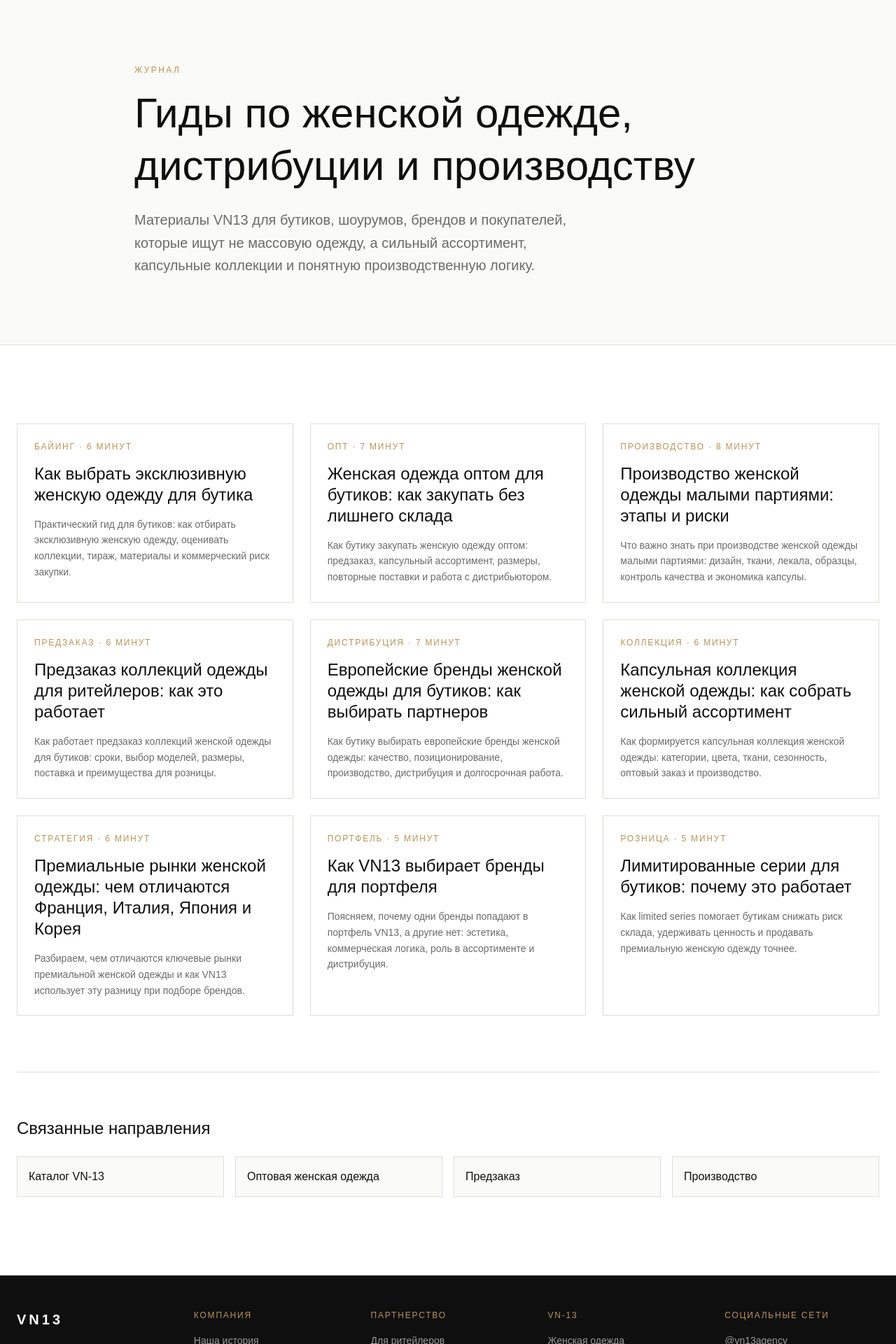
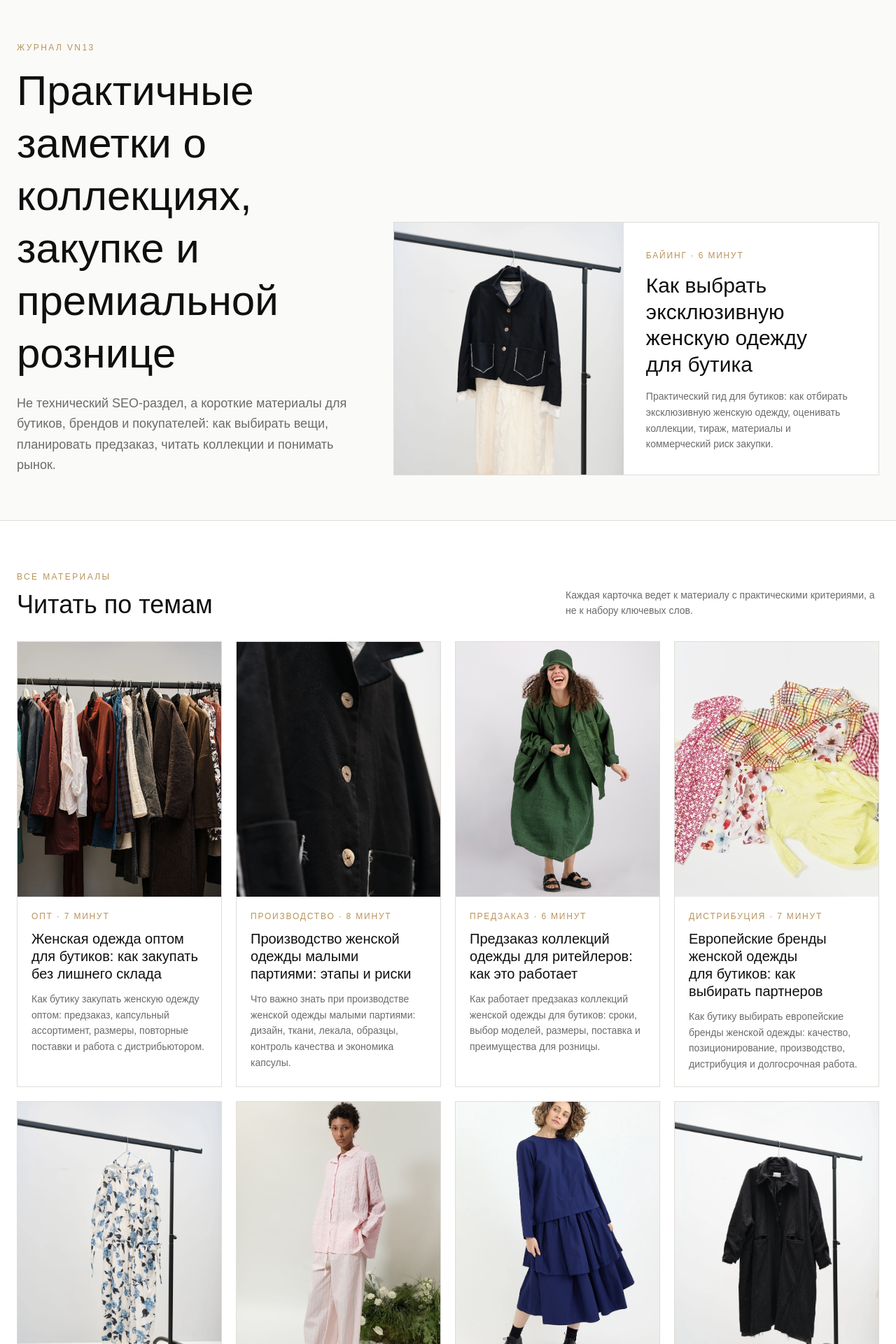
Before and after one commit to coffeeshop13/vn-13, a Next.js app: page /journal in a window 1280 px wide. Shown: the part 100-2020 px from the top of the page at 70% size. Built offline with nearby package versions, Linux system fonts and the light colour scheme.

Commit message:
Refresh journal with editorial cards

```diff
--- a/app/journal/page.tsx
+++ b/app/journal/page.tsx
@@ -1,4 +1,5 @@
 import type { Metadata } from 'next'
+import Image from 'next/image'
 import Link from 'next/link'
 import Header from '@/components/Header'
 import Footer from '@/components/Footer'
@@ -14,47 +15,107 @@ export const metadata: Metadata = createMetadata({
 })
 
 export default function JournalPage() {
+  const [featuredArticle, ...articles] = journalArticles
+
   return (
     <main>
       <Header />
-      <section className="pt-32 pb-16 md:pt-48 md:pb-24 px-6" style={{ backgroundColor: '#fafaf8' }}>
-        <div className="max-w-4xl mx-auto">
+      <section className="pt-28 pb-12 md:pt-40 md:pb-16 px-6" style={{ backgroundColor: '#fafaf8' }}>
+        <div className="max-w-7xl mx-auto">
+          <div className="grid lg:grid-cols-[0.82fr_1.18fr] gap-10 lg:gap-14 items-end">
+            <div>
               <p className="text-xs tracking-[0.2em] uppercase mb-4" style={{ color: '#b8935a' }}>
-            Журнал
+                Журнал VN13
               </p>
-          <h1 className="text-5xl md:text-6xl font-light leading-tight mb-6 text-balance" style={{ color: '#0f0f0f' }}>
-            Гиды по женской одежде, дистрибуции и производству
+              <h1 className="text-4xl md:text-6xl font-light leading-tight mb-5 text-balance" style={{ color: '#0f0f0f' }}>
+                Практичные заметки о коллекциях, закупке и премиальной рознице
               </h1>
-          <p className="text-lg md:text-xl max-w-2xl leading-relaxed" style={{ color: '#6b6b6b' }}>
-            Материалы VN13 для бутиков, шоурумов, брендов и покупателей, которые ищут не массовую одежду, а сильный ассортимент, капсульные коллекции и понятную производственную логику.
+              <p className="text-base md:text-lg max-w-2xl leading-relaxed" style={{ color: '#6b6b6b' }}>
+                Не технический SEO-раздел, а короткие материалы для бутиков, брендов и покупателей: как выбирать вещи, планировать предзаказ, читать коллекции и понимать рынок.
               </p>
+            </div>
+
+            <Link href={`/journal/${featuredArticle.slug}`} className="group block">
+              <article className="grid sm:grid-cols-[0.9fr_1fr] bg-white" style={{ border: '1px solid #e0ddd8' }}>
+                <div className="relative overflow-hidden bg-[#f6f2ec] min-h-[280px] sm:min-h-[360px]">
+                  <Image
+                    src={featuredArticle.imageSrc}
+                    alt={featuredArticle.imageAlt}
+                    fill
+                    priority
+                    sizes="(max-width: 1024px) 100vw, 34vw"
+                    className="object-cover transition-transform duration-500 group-hover:scale-105"
+                  />
+                </div>
+                <div className="p-6 md:p-8 flex flex-col justify-end">
+                  <p className="text-xs tracking-[0.15em] uppercase mb-4" style={{ color: '#b8935a' }}>
+                    {featuredArticle.category} · {featuredArticle.readingTime}
+                  </p>
+                  <h2 className="text-2xl md:text-3xl font-light leading-tight mb-4 text-balance" style={{ color: '#0f0f0f' }}>
+                    {featuredArticle.title}
+                  </h2>
+                  <p className="text-sm leading-relaxed" style={{ color: '#6b6b6b' }}>
+                    {featuredArticle.description}
+                  </p>
+                </div>
+              </article>
+            </Link>
+          </div>
         </div>
       </section>
 
       <section style={{ borderTop: '1px solid #e0ddd8', backgroundColor: '#fff' }}>
-        <div className="max-w-7xl mx-auto px-6 py-20 md:py-28">
-          <div className="grid md:grid-cols-2 lg:grid-cols-3 gap-6">
-            {journalArticles.map((article) => (
+        <div className="max-w-7xl mx-auto px-6 py-14 md:py-18">
+          <div className="flex flex-col md:flex-row md:items-end md:justify-between gap-5 mb-8">
+            <div>
+              <p className="text-xs tracking-[0.2em] uppercase mb-3" style={{ color: '#b8935a' }}>
+                Все материалы
+              </p>
+              <h2 className="text-3xl md:text-4xl font-light text-balance" style={{ color: '#0f0f0f' }}>
+                Читать по темам
+              </h2>
+            </div>
+            <p className="max-w-md text-sm leading-relaxed" style={{ color: '#6b6b6b' }}>
+              Каждая карточка ведет к материалу с практическими критериями, а не к набору ключевых слов.
+            </p>
+          </div>
+
+          <div className="grid md:grid-cols-2 lg:grid-cols-4 gap-5">
+            {articles.map((article, index) => (
               <Link
                 key={article.slug}
                 href={`/journal/${article.slug}`}
-                className="block p-6 transition-colors duration-200"
+                className="group block overflow-hidden transition-colors duration-200"
                 style={{ border: '1px solid #e0ddd8', backgroundColor: '#fff' }}
               >
-                <p className="text-xs tracking-[0.15em] uppercase mb-4" style={{ color: '#b8935a' }}>
+                <article>
+                  <div className="relative overflow-hidden bg-[#f6f2ec]" style={{ aspectRatio: '4 / 5' }}>
+                    <Image
+                      src={article.imageSrc}
+                      alt={article.imageAlt}
+                      fill
+                      priority={index < 3}
+                      sizes="(max-width: 768px) 100vw, (max-width: 1024px) 50vw, 25vw"
+                      className="object-cover transition-transform duration-500 group-hover:scale-105"
+                    />
+                  </div>
+                  <div className="p-5">
+                    <p className="text-xs tracking-[0.15em] uppercase mb-3" style={{ color: '#b8935a' }}>
                       {article.category} · {article.readingTime}
                     </p>
-                <h2 className="text-2xl font-light leading-tight mb-4" style={{ color: '#0f0f0f' }}>
+                    <h3 className="text-xl font-light leading-tight mb-3 text-balance" style={{ color: '#0f0f0f' }}>
                       {article.title}
-                </h2>
+                    </h3>
                     <p className="text-sm leading-relaxed" style={{ color: '#6b6b6b' }}>
                       {article.description}
                     </p>
+                  </div>
+                </article>
               </Link>
             ))}
           </div>
 
-          <div className="mt-20 pt-16 border-t" style={{ borderColor: '#e0ddd8' }}>
+          <div className="mt-14 pt-10 border-t" style={{ borderColor: '#e0ddd8' }}>
             <h2 className="text-2xl font-light mb-6" style={{ color: '#0f0f0f' }}>
               Связанные направления
             </h2>
--- a/app/page.tsx
+++ b/app/page.tsx
@@ -16,8 +16,8 @@ export default function Home() {
       <Stats />
       <VN13Showcase />
       <SeoHub />
+      <PortfolioGrid />
       <CategorySeoLinks />
-      <PortfolioGrid />
       <ContactForm />
       <Footer />
     </main>
--- a/components/VN13Showcase.tsx
+++ b/components/VN13Showcase.tsx
@@ -29,7 +29,7 @@ export default function VN13Showcase() {
   return (
     <section style={{ borderTop: '1px solid #e0ddd8', backgroundColor: '#fff' }}>
       <div className="max-w-7xl mx-auto px-6 py-14 md:py-18">
-        <div className="grid lg:grid-cols-[0.9fr_1.45fr] gap-8 lg:gap-10 items-end">
+        <div className="grid lg:grid-cols-[0.9fr_1.45fr] gap-8 lg:gap-10 items-start">
           <div className="max-w-xl">
             <p className="text-xs tracking-[0.2em] uppercase mb-3" style={{ color: '#b8935a' }}>
               {translations.vn13ShowcaseEyebrow}
--- a/lib/journal.ts
+++ b/lib/journal.ts
@@ -3,6 +3,8 @@ export type JournalArticle = {
   title: string
   description: string
   category: string
+  imageSrc: string
+  imageAlt: string
   publishedAt: string
   readingTime: string
   keywords: string[]
@@ -22,6 +24,8 @@ export const journalArticles: JournalArticle[] = [
     description:
       'Практический гид для бутиков: как отбирать эксклюзивную женскую одежду, оценивать коллекции, тираж, материалы и коммерческий риск закупки.',
     category: 'Байинг',
+    imageSrc: '/brands/vn13-catalog/vn13-black-jacket-white-layered-dress.webp',
+    imageAlt: 'Черный жакет VN-13 и белое многослойное платье на рейле',
     publishedAt: '2026-05-26',
     readingTime: '6 минут',
     keywords: [
@@ -63,6 +67,8 @@ export const journalArticles: JournalArticle[] = [
     description:
       'Как бутику закупать женскую одежду оптом: предзаказ, капсульный ассортимент, размеры, повторные поставки и работа с дистрибьютором.',
     category: 'Опт',
+    imageSrc: '/brands/vn13-catalog/vn13-designer-womenswear-collection.webp',
+    imageAlt: 'Ассортимент дизайнерской женской одежды VN-13 на рейле',
     publishedAt: '2026-05-26',
     readingTime: '7 минут',
     keywords: [
@@ -104,6 +110,8 @@ export const journalArticles: JournalArticle[] = [
     description:
       'Что важно знать при производстве женской одежды малыми партиями: дизайн, ткани, лекала, образцы, контроль качества и экономика капсулы.',
     category: 'Производство',
+    imageSrc: '/brands/vn13-catalog/vn13-black-jacket-natural-buttons-detail.webp',
+    imageAlt: 'Деталь черного жакета VN-13 с натуральными пуговицами',
     publishedAt: '2026-05-26',
     readingTime: '8 минут',
     keywords: [
@@ -145,6 +153,8 @@ export const journalArticles: JournalArticle[] = [
     description:
       'Как работает предзаказ коллекций женской одежды для бутиков: сроки, выбор моделей, размеры, поставка и преимущества для розницы.',
     category: 'Предзаказ',
+    imageSrc: '/brands/manuelle-lookbook/lookbook-08.jpg',
+    imageAlt: 'Lookbook-образ Manuelle Guibal для предзаказа коллекции',
     publishedAt: '2026-05-26',
     readingTime: '6 минут',
     keywords: [
@@ -186,6 +196,8 @@ export const journalArticles: JournalArticle[] = [
     description:
       'Как бутику выбирать европейские бренды женской одежды: качество, позиционирование, производство, дистрибуция и долгосрочная работа.',
     category: 'Дистрибуция',
+    imageSrc: '/brands/hannoh-lookbook/hannoh-03.jpg',
+    imageAlt: 'Европейская дизайнерская женская одежда в спокойной эстетике',
     publishedAt: '2026-05-26',
     readingTime: '7 минут',
     keywords: [
@@ -227,6 +239,8 @@ export const journalArticles: JournalArticle[] = [
     description:
       'Как формируется капсульная коллекция женской одежды: категории, цвета, ткани, сезонность, оптовый заказ и производство.',
     category: 'Коллекция',
+    imageSrc: '/brands/vn13-catalog/vn13-blue-floral-designer-dress.webp',
+    imageAlt: 'Синее цветочное платье VN-13 как часть капсульной коллекции',
     publishedAt: '2026-05-26',
     readingTime: '6 минут',
     keywords: [
@@ -268,6 +282,8 @@ export const journalArticles: JournalArticle[] = [
     description:
       'Разбираем, чем отличаются ключевые рынки премиальной женской одежды и как VN13 использует эту разницу при подборе брендов.',
     category: 'Стратегия',
+    imageSrc: '/brands/aequamente-lookbook/aequamente-04.jpg',
+    imageAlt: 'Европейский lookbook-образ для сравнения премиальных рынков',
     publishedAt: '2026-06-07',
     readingTime: '6 минут',
     keywords: [
@@ -303,6 +319,8 @@ export const journalArticles: JournalArticle[] = [
     description:
       'Поясняем, почему одни бренды попадают в портфель VN13, а другие нет: эстетика, коммерческая логика, роль в ассортименте и дистрибуция.',
     category: 'Портфель',
+    imageSrc: '/brands/real/manuelle-guibal-3.webp',
+    imageAlt: 'Дизайнерская вещь Manuelle Guibal из портфеля VN13',
     publishedAt: '2026-06-07',
     readingTime: '5 минут',
     keywords: ['как VN13 выбирает бренды', 'премиальные бренды', 'дистрибуция женской одежды'],
@@ -333,6 +351,8 @@ export const journalArticles: JournalArticle[] = [
     description:
       'Как limited series помогает бутикам снижать риск склада, удерживать ценность и продавать премиальную женскую одежду точнее.',
     category: 'Розница',
+    imageSrc: '/brands/vn13-catalog/vn13-black-textured-designer-coat.webp',
+    imageAlt: 'Черное фактурное пальто VN-13 из лимитированной серии',
     publishedAt: '2026-06-07',
     readingTime: '5 минут',
     keywords: ['лимитированные серии', 'бутики', 'оптовая женская одежда', 'предзаказ'],
```
Also changed, not shown: app/journal/[slug]/page.tsx (+22 -7 lines), components/SeoHub.tsx (+9 -9 lines). Lines whose indentation alone changed are shown as unchanged.
